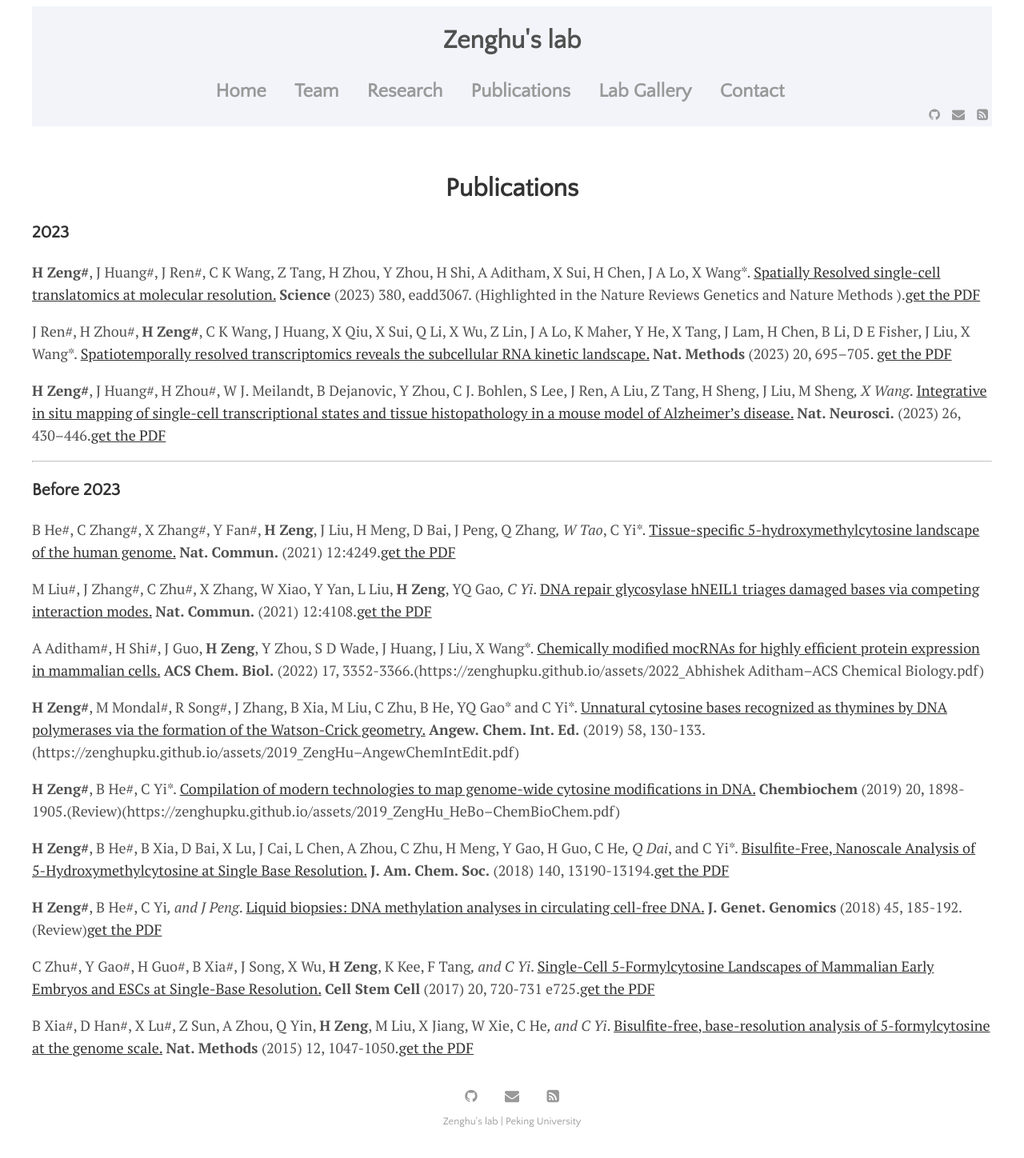
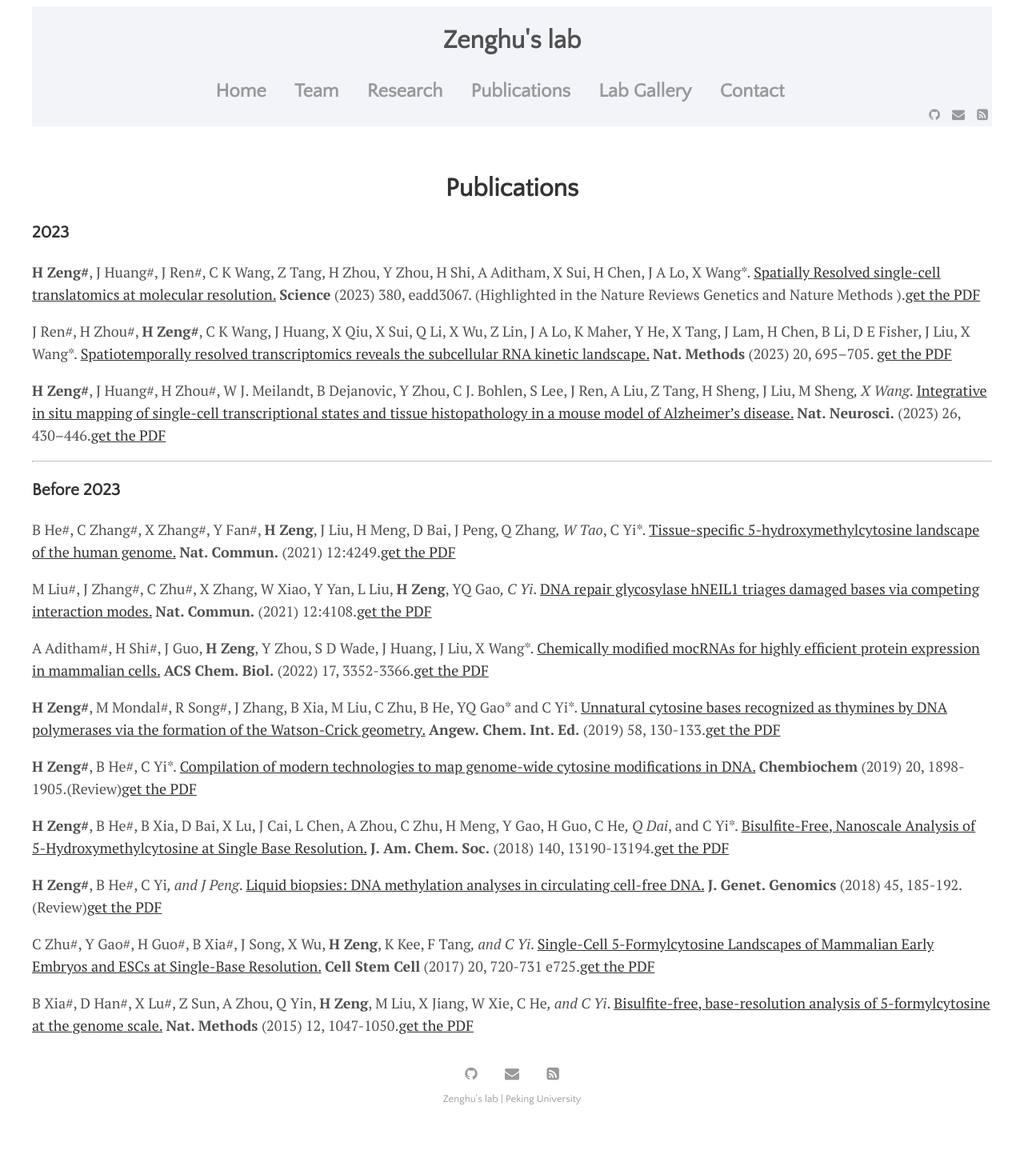
Before and after one commit to ZenghuPKU/zenghupku.github.io, a Jekyll site: the page built from menu/publications.md, in a window 1280 px wide. Shown: the whole page at 80% size. Built offline with Jekyll 4.4.1, drawn with Linux system fonts in a browser that asks for light colours; after the commit the page ends 1420 px from its top, so only the background shows below that.

Commit message:
add all PDF links

```diff
--- a/menu/publications.md
+++ b/menu/publications.md
@@ -24,11 +24,11 @@ B He#, C Zhang#, X Zhang#, Y Fan#, **H Zeng**, J Liu, H Meng, D Bai, J Peng, Q Z
 
 M Liu#, J Zhang#, C Zhu#, X Zhang, W Xiao, Y Yan, L Liu, **H Zeng**, YQ Gao*, C Yi*. [DNA repair glycosylase hNEIL1 triages damaged bases via competing interaction modes.](https://www.nature.com/articles/s41467-021-24431-y)  **Nat. Commun.** (2021) 12:4108.[get the PDF]({{ site.url }}/assets/2021_LiuMenghao--NC.pdf)
 
-A Aditham#, H Shi#, J Guo, **H Zeng**, Y Zhou, S D Wade, J Huang, J Liu, X Wang*. [Chemically modified mocRNAs for highly efficient protein expression in mammalian cells.](https://pubs.acs.org/doi/10.1021/acschembio.1c00569)  **ACS Chem. Biol.** (2022) 17, 3352-3366.({{ site.url }}/assets/2022_Abhishek Aditham--ACS Chemical Biology.pdf)
+A Aditham#, H Shi#, J Guo, **H Zeng**, Y Zhou, S D Wade, J Huang, J Liu, X Wang*. [Chemically modified mocRNAs for highly efficient protein expression in mammalian cells.](https://pubs.acs.org/doi/10.1021/acschembio.1c00569)  **ACS Chem. Biol.** (2022) 17, 3352-3366.[get the PDF]({{ site.url }}/assets/2022_Abhishek Aditham--ACS Chemical Biology.pdf)
 
-**H Zeng#**, M Mondal#, R Song#, J Zhang, B Xia, M Liu, C Zhu, B He, YQ Gao* and C Yi*. [Unnatural cytosine bases recognized as thymines by DNA polymerases via the formation of the Watson-Crick geometry.](https://onlinelibrary.wiley.com/doi/10.1002/anie.201807845)  **Angew. Chem. Int. Ed.** (2019) 58, 130-133.({{ site.url }}/assets/2019_ZengHu--AngewChemIntEdit.pdf)
+**H Zeng#**, M Mondal#, R Song#, J Zhang, B Xia, M Liu, C Zhu, B He, YQ Gao* and C Yi*. [Unnatural cytosine bases recognized as thymines by DNA polymerases via the formation of the Watson-Crick geometry.](https://onlinelibrary.wiley.com/doi/10.1002/anie.201807845)  **Angew. Chem. Int. Ed.** (2019) 58, 130-133.[get the PDF]({{ site.url }}/assets/2019_ZengHu--AngewChemIntEdit.pdf)
 
-**H Zeng#**, B He#, C Yi*. [Compilation of modern technologies to map genome-wide cytosine modifications in DNA.](https://chemistry-europe.onlinelibrary.wiley.com/doi/10.1002/cbic.201900035)  **Chembiochem**  (2019) 20, 1898-1905.(Review)({{ site.url }}/assets/2019_ZengHu_HeBo--ChemBioChem.pdf)
+**H Zeng#**, B He#, C Yi*. [Compilation of modern technologies to map genome-wide cytosine modifications in DNA.](https://chemistry-europe.onlinelibrary.wiley.com/doi/10.1002/cbic.201900035)  **Chembiochem**  (2019) 20, 1898-1905.(Review)[get the PDF]({{ site.url }}/assets/2019_ZengHu_HeBo--ChemBioChem.pdf)
 
 **H Zeng#**, B He#, B Xia, D Bai, X Lu, J Cai, L Chen, A Zhou, C Zhu, H Meng, Y Gao, H Guo, C He*, Q Dai*, and C Yi*. [Bisulfite-Free, Nanoscale Analysis of 5-Hydroxymethylcytosine at Single Base Resolution.](https://pubs.acs.org/doi/10.1021/jacs.8b08297)  **J. Am. Chem. Soc.** (2018) 140, 13190-13194.[get the PDF]({{ site.url }}/assets/2018_ZengHu--JACS.pdf)
 
```
